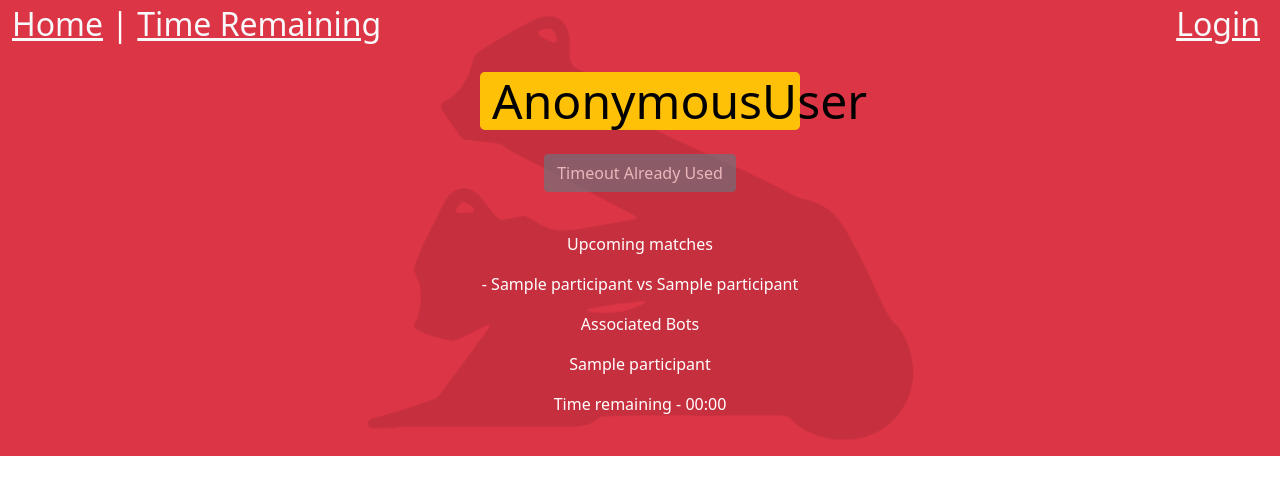
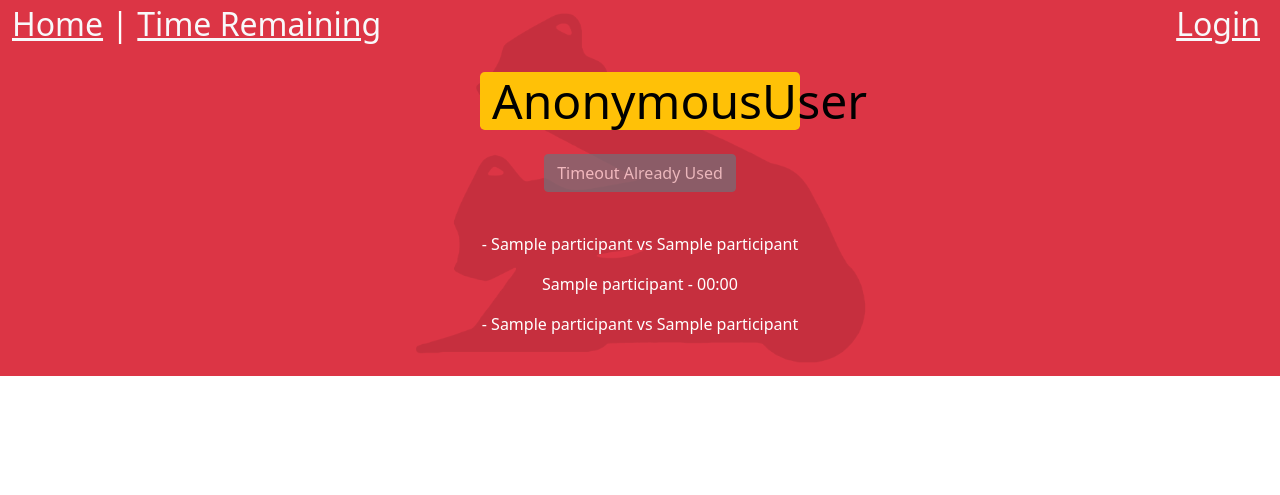
Before and after one commit to jkadin/scar_upcoming_matches, a Django app: template scar_brackets/fights/templates/fights/user.html in a window 1280 px wide. Shown: the top 495 px of the page. Run offline with Django 5.2, Linux system fonts and the light colour scheme; the template is opened without the code that fills it: values that come from a table or form of the project are taken from there, others are empty; tables that the repository leaves empty hold one stand-in row (values such as "Sample post"); some libraries are stand-ins or nearby versions.

Commit message:
Add all matches per bot

```diff
--- a/scar_brackets/fights/templates/fights/user.html
+++ b/scar_brackets/fights/templates/fights/user.html
@@ -7,14 +7,14 @@
     <div>
         {% include './timeout.html' %}
         <p>{{bot.tournament_id}}</p>
-        <p>Upcoming matches</p>
         {% for match in bot.upcoming_matches %}
         <p>{{match.tournament_id}} - {{match.player1_id}} vs {{match.player2_id}}</p>
         {%endfor%}
-        <p>Associated Bots</p>
         {% for bot in bots %}
-        <p>{{bot.participant_name}}</p>
-        <p>Time remaining - {{bot.time_remaining}}</p>
+        <p>{{bot.participant_name}} - {{bot.time_remaining}}</p>
+        {% for match in bot.upcoming_matches %}
+        <p>{{match.tournament_id}} - {{match.player1_id}} vs {{match.player2_id}}</p>
+        {%endfor%}
         {%endfor%}
     </div>
 </div>
```
